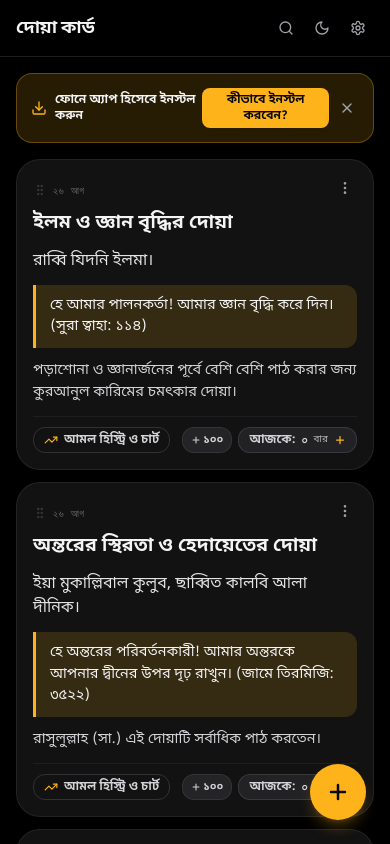
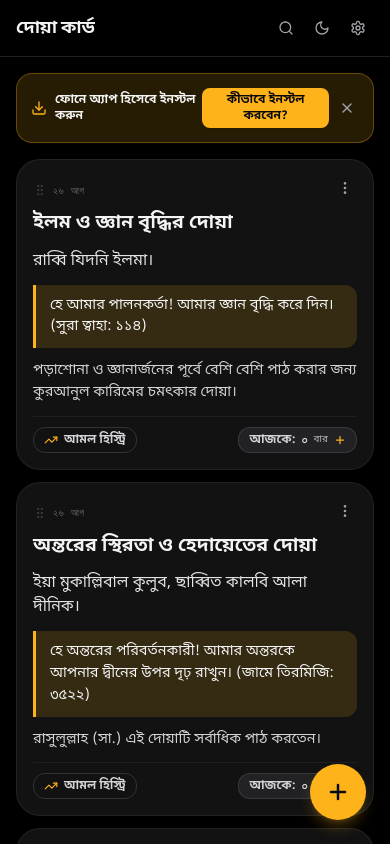
Before and after one commit to git-mahim/dua-card, a Next.js app: page / in a window 390 px wide. Both pictures are taken after a click on the button 322 px from the left and 28 px from the top of the page. Shown: the top 844 px of the page. Built offline with nearby package versions, Linux system fonts and the light colour scheme.

Commit message:
fix(mobile): simplify footer buttons to 2 single-line pills and rename to 'আমল হিস্ট্রি'

```diff
--- a/src/components/DuaCard.tsx
+++ b/src/components/DuaCard.tsx
@@ -221,7 +221,7 @@ export const DuaCard: React.FC<DuaCardProps> = ({
                     </div>
 
                     <div className="py-1">
-                      {/* আমল হিস্ট্রি ও চার্ট (Analytics) */}
+                      {/* আমল হিস্ট্রি (Analytics) */}
                       {onOpenAnalytics && (
                         <button
                           type="button"
@@ -233,7 +233,7 @@ export const DuaCard: React.FC<DuaCardProps> = ({
                           className="w-full flex items-center gap-2 px-3 py-2 text-zinc-800 dark:text-zinc-200 hover:bg-zinc-100 dark:hover:bg-zinc-800/80 text-left transition-colors font-medium"
                         >
                           <TrendingUp className="w-3.5 h-3.5 text-[#ffb31a]" />
-                          <span>আমল হিস্ট্রি ও চার্ট</span>
+                          <span>আমল হিস্ট্রি</span>
                         </button>
                       )}
 
@@ -284,13 +284,13 @@ export const DuaCard: React.FC<DuaCardProps> = ({
         />
       </div>
 
-      {/* Bottom Action Footer: Analytics Shortcut Button & Quick Dhikr Counter Pill */}
+      {/* Bottom Action Footer: 2 Clean, Balanced Buttons (Never Wraps) */}
       {!isDragOverlay && (
         <div
           className="mt-3 pt-2.5 border-t border-zinc-100 dark:border-zinc-800/60 flex items-center justify-between gap-2"
           data-no-double-tap="true"
         >
-          {/* Direct "আমল হিস্ট্রি ও চার্ট" Button */}
+          {/* Left: Direct "আমল হিস্ট্রি" Button */}
           {onOpenAnalytics && (
             <button
               type="button"
@@ -298,37 +298,19 @@ export const DuaCard: React.FC<DuaCardProps> = ({
                 triggerHaptic(40);
                 onOpenAnalytics(dua);
               }}
-              className="flex items-center gap-1.5 px-2.5 py-1 text-xs font-semibold font-bengali text-zinc-700 dark:text-zinc-300 hover:text-zinc-950 dark:hover:text-zinc-100 hover:bg-zinc-100 dark:hover:bg-zinc-800/80 active:scale-95 rounded-xl border border-zinc-200/70 dark:border-zinc-700/70 transition-all shadow-2xs"
+              className="flex items-center gap-1.5 px-2.5 py-1 text-xs font-semibold font-bengali text-zinc-700 dark:text-zinc-300 hover:text-zinc-950 dark:hover:text-zinc-100 hover:bg-zinc-100 dark:hover:bg-zinc-800/80 active:scale-95 rounded-xl border border-zinc-200/70 dark:border-zinc-700/70 transition-all shadow-2xs whitespace-nowrap"
               title="আমল হিস্ট্রি ও বিস্তারিত চার্ট দেখুন"
             >
               <TrendingUp className="w-3.5 h-3.5 text-[#ffb31a]" />
-              <span>আমল হিস্ট্রি ও চার্ট</span>
+              <span>আমল হিস্ট্রি</span>
             </button>
           )}
 
-          {/* Quick Dhikr Counter Pill */}
-          <div className="flex items-center gap-1.5">
-            {/* Quick +100 Button */}
-            {onQuickAddCount && (
-              <button
-                type="button"
-                onClick={() => {
-                  triggerHaptic(40);
-                  onQuickAddCount(dua, 100);
-                }}
-                className="px-2 py-1 bg-zinc-100 dark:bg-zinc-800/90 hover:bg-[#ffb31a] hover:text-zinc-950 dark:hover:bg-[#ffb31a] dark:hover:text-zinc-950 active:scale-95 text-zinc-700 dark:text-zinc-300 rounded-xl text-[11px] font-bold font-bengali border border-zinc-200/60 dark:border-zinc-700/60 transition-all flex items-center gap-0.5 shadow-2xs"
-                title="আজকের জন্য ১০০ বার যোগ করুন"
-              >
-                <Plus className="w-2.5 h-2.5 stroke-[2.5]" />
-                <span>১০০</span>
-              </button>
-            )}
-
-            {/* Main Counter Badge (Tap to open full count dialog) */}
+          {/* Right: Counter Badge (Tap to open count dialog) */}
           <button
             type="button"
             onClick={() => onOpenCountModal && onOpenCountModal(dua)}
-              className={`px-2.5 py-1 rounded-xl text-xs font-bengali font-bold border transition-all active:scale-95 flex items-center gap-1.5 shadow-2xs ${
+            className={`px-2.5 py-1 rounded-xl text-xs font-bengali font-bold border transition-all active:scale-95 flex items-center gap-1.5 shadow-2xs whitespace-nowrap ${
               currentCount > 0
                 ? "bg-[#ffb31a]/15 border-[#ffb31a]/40 text-amber-900 dark:text-[#ffb31a]"
                 : "bg-zinc-100 dark:bg-zinc-800/80 border-zinc-200/80 dark:border-zinc-700/80 text-zinc-700 dark:text-zinc-300 hover:border-[#ffb31a]/40"
@@ -343,7 +325,6 @@ export const DuaCard: React.FC<DuaCardProps> = ({
             <Plus className="w-3 h-3 text-[#ffb31a] stroke-[2.5]" />
           </button>
         </div>
-        </div>
       )}
     </article>
   );
```
Lines whose indentation alone changed are shown as unchanged.
